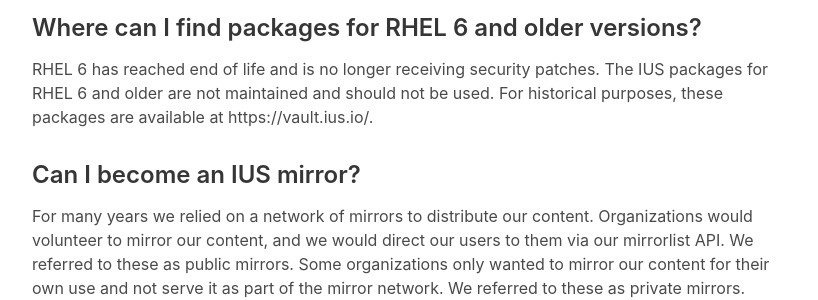
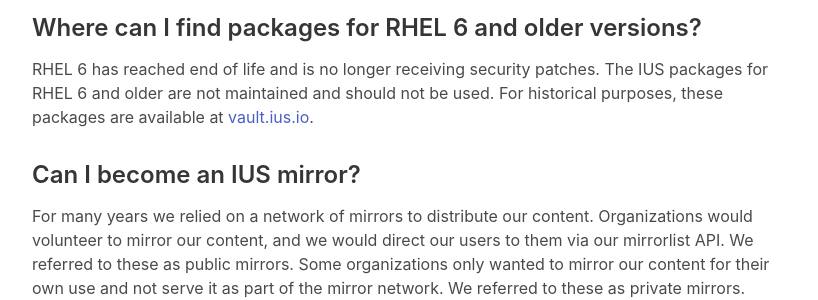
Before and after one commit to iusrepo/iusrepo.github.io, a Jekyll site: the page built from markdown/faq.md, in a window 1280 px wide and 900 px high, scrolled down 3846 px. Shown: the part 201-501 px from the top of the window, without its empty margins (228-1046 px from the left). Built offline with Jekyll 4.4.1, drawn with Linux system fonts in a browser that asks for light colours; comment, search, counter and statistics services are not loaded; part of the change alters nothing that is shown.

Commit message:
Fix vault link

```diff
--- a/markdown/faq.md
+++ b/markdown/faq.md
@@ -195,7 +195,7 @@ in the future.
 RHEL 6 has reached end of life and is no longer receiving security patches.
 The IUS packages for RHEL 6 and older are not maintained and should not be
 used. For historical purposes, these packages are available at
-https://vault.ius.io/.
+[vault.ius.io][vault].
 
 ### Can I become an IUS mirror?
 
@@ -238,4 +238,5 @@ consume IUS packages.
 [packaging]: https://github.com/iusrepo/packaging
 [infrastructure]: https://github.com/iusrepo/infrastructure
 [keys]: /keys
+[vault]: https://vault.ius.io
 [cdn]: https://www.rackspace.com/en-us/cloud/cdn-content-delivery-network
```
